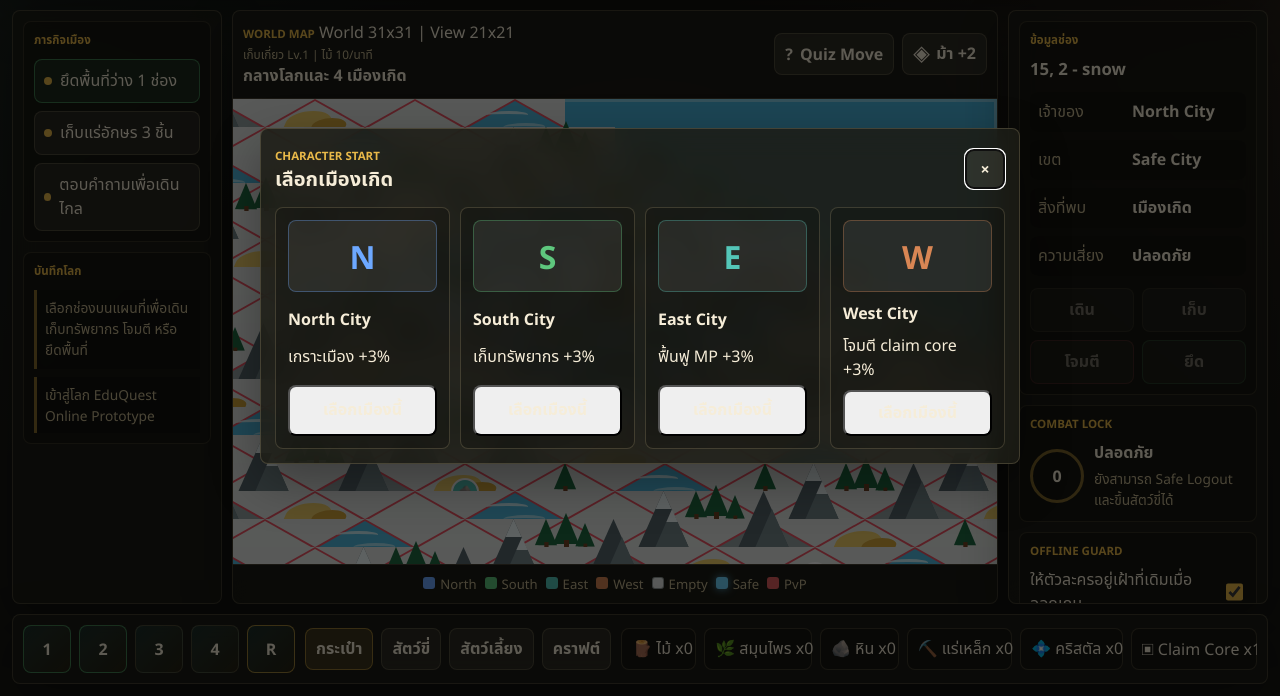
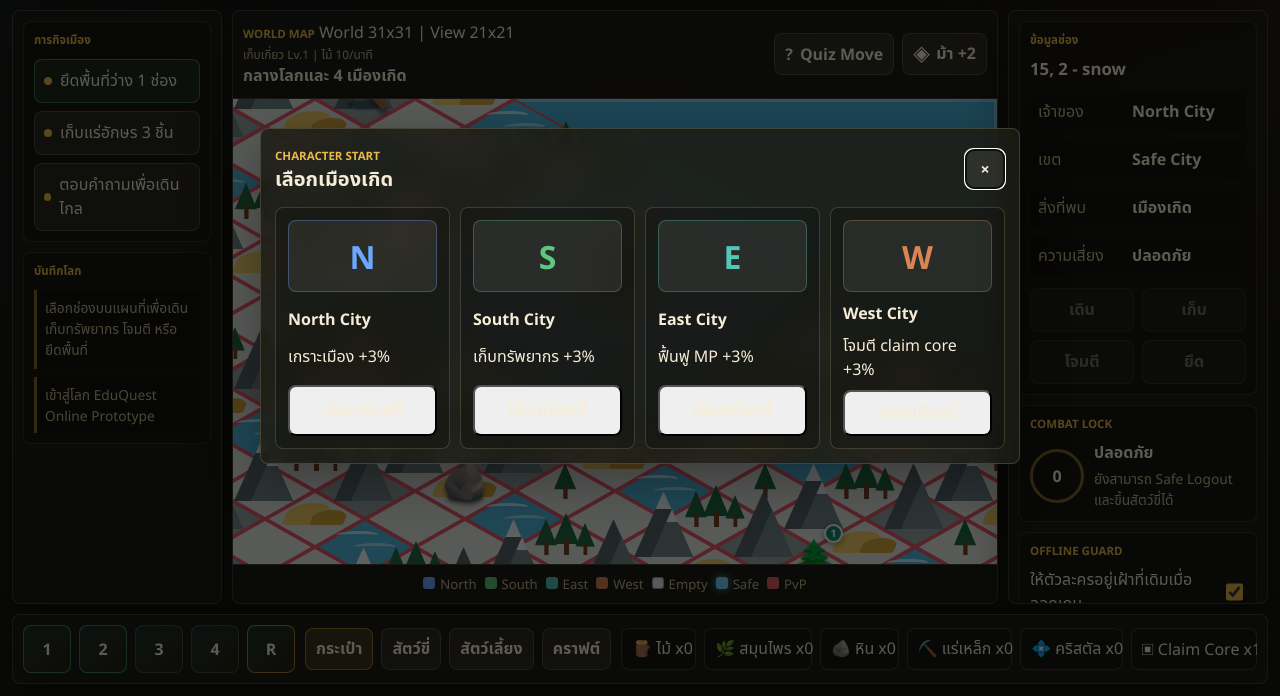
Before and after one commit to aepsae1993-spec/bkopenwolrd, a website: page index.html in a window 1280 px wide. Shown: the part 104-800 px from the top of the page. Drawn offline with Linux system fonts and the light colour scheme.

Commit message:
Fix tile overflow and upright resources

```diff
--- a/app.js
+++ b/app.js
@@ -68,7 +68,7 @@ const terrainGlyphs = {
 const gatherYieldByLevel = [10, 12, 15, 18, 21];
 const resourceRespawnMs = 30 * 60 * 1000;
 const resourceProfiles = [
-  { id: "wood", name: "ไม้", icon: "🪵", tier: 1, maxQuantity: 120, yieldMultiplier: 1, terrains: ["forest", "grass"] },
+  { id: "wood", name: "ไม้", icon: "🌲", tier: 1, maxQuantity: 120, yieldMultiplier: 1, terrains: ["forest", "grass"] },
   { id: "herb", name: "สมุนไพร", icon: "🌿", tier: 1, maxQuantity: 100, yieldMultiplier: 0.9, terrains: ["forest", "grass", "snow"] },
   { id: "stone", name: "หิน", icon: "🪨", tier: 1, maxQuantity: 110, yieldMultiplier: 0.85, terrains: ["mountain", "desert"] },
   { id: "hardwood", name: "ไม้แก่น", icon: "🌳", tier: 2, maxQuantity: 90, yieldMultiplier: 0.7, terrains: ["forest"] },
@@ -360,7 +360,7 @@ function renderGrid() {
     button.append(isoElement("iso-side"), isoElement("tile-rim"), isoElement("iso-floor"), createIsoScene(tile));
     for (const edge of cityEdges) button.appendChild(isoElement(`zone-edge edge-${edge}`));
 
-    if (tile.resource) button.appendChild(unit(tile.resource.icon, `resource tier-${tile.resource.tier}`));
+    if (tile.resource) button.appendChild(resourceModel(tile.resource));
     if (tile.monster) button.appendChild(unit("☠", "monster"));
     if (tile.enemyPlayer) button.appendChild(characterModel(tile.enemyPlayer.guard ? "guard" : "enemy", tile.enemyPlayer.name));
     if (tile.x === state.player.x && tile.y === state.player.y) button.appendChild(characterModel("player", "Arin"));
@@ -458,6 +458,23 @@ function unit(label, className) {
   span.className = `unit ${className}`;
   span.textContent = label;
   return span;
+}
+
+function resourceModel(resource) {
+  const model = document.createElement("span");
+  const shadow = document.createElement("span");
+  const visual = document.createElement("span");
+  const tier = document.createElement("span");
+  model.className = `resource-model resource-${resource.id} tier-${resource.tier}`;
+  model.setAttribute("role", "img");
+  model.setAttribute("aria-label", `${resource.name} Tier ${resource.tier}`);
+  shadow.className = "resource-shadow";
+  visual.className = "resource-visual";
+  visual.textContent = resource.icon;
+  tier.className = "resource-tier";
+  tier.textContent = resource.tier;
+  model.append(shadow, visual, tier);
+  return model;
 }
 
 function selectTile(tile) {
--- a/styles.css
+++ b/styles.css
@@ -1411,6 +1411,11 @@ dd {
   isolation: isolate;
 }
 
+/* Legacy square-biome backgrounds must never paint behind the diamond surface. */
+.world-grid .tile {
+  background: transparent !important;
+}
+
 .tile:hover,
 .tile.selected {
   outline: 0;
@@ -1722,13 +1727,74 @@ dd {
   box-shadow: 0 4px 0 rgba(0, 0, 0, 0.24);
 }
 
-.tile .unit.resource {
-  right: auto;
-  bottom: 13px;
+.tile .unit.monster { top: -6px; right: 9px; }
+
+.resource-model {
+  position: absolute;
+  z-index: 9;
+  bottom: 17px;
   left: 50%;
+  width: 54px;
+  height: 66px;
   transform: translateX(-50%);
-}
-.tile .unit.monster { top: -6px; right: 9px; }
+  transform-origin: center bottom;
+  pointer-events: none;
+}
+
+.resource-shadow {
+  position: absolute;
+  z-index: 0;
+  bottom: 0;
+  left: 50%;
+  width: 35px;
+  height: 10px;
+  border-radius: 50%;
+  background: rgba(3, 22, 24, 0.42);
+  transform: translateX(-50%);
+  filter: blur(1px);
+}
+
+.resource-visual {
+  position: absolute;
+  z-index: 1;
+  bottom: 4px;
+  left: 50%;
+  font-size: 2.65rem;
+  line-height: 1;
+  transform: translateX(-50%);
+  transform-origin: center bottom;
+  filter: drop-shadow(0 5px 2px rgba(0, 0, 0, 0.45));
+  animation: resourceIdle 2.6s ease-in-out infinite;
+}
+
+.resource-tier {
+  position: absolute;
+  z-index: 2;
+  top: 4px;
+  right: -1px;
+  display: grid;
+  place-items: center;
+  width: 19px;
+  height: 19px;
+  border: 2px solid #f8fff7;
+  border-radius: 50%;
+  background: #168b70;
+  color: #fff;
+  font-size: 0.65rem;
+  font-weight: 900;
+  line-height: 1;
+  box-shadow: 0 2px 7px rgba(0, 0, 0, 0.42);
+}
+
+.resource-model.tier-2 .resource-tier { background: #337fc2; }
+.resource-model.tier-3 .resource-tier { background: #8857c7; }
+.resource-model.resource-stone .resource-visual { font-size: 2.35rem; }
+.resource-model.resource-crystal .resource-visual { filter: drop-shadow(0 0 8px rgba(164, 226, 255, 0.95)); }
+
+@keyframes resourceIdle {
+  0%, 100% { transform: translateX(-50%) translateY(0) rotate(-1deg); }
+  50% { transform: translateX(-50%) translateY(-3px) rotate(1deg); }
+}
 
 .tile .character-model {
   z-index: 10;
@@ -1774,3 +1840,7 @@ dd {
   .map-wrap { padding: 10px; }
   .world-grid { margin: 4px; }
 }
+
+@media (prefers-reduced-motion: reduce) {
+  .resource-visual { animation: none; }
+}
```
Also changed, not shown: แนวคิด/47-Frontend.md (+1 -0 lines).
